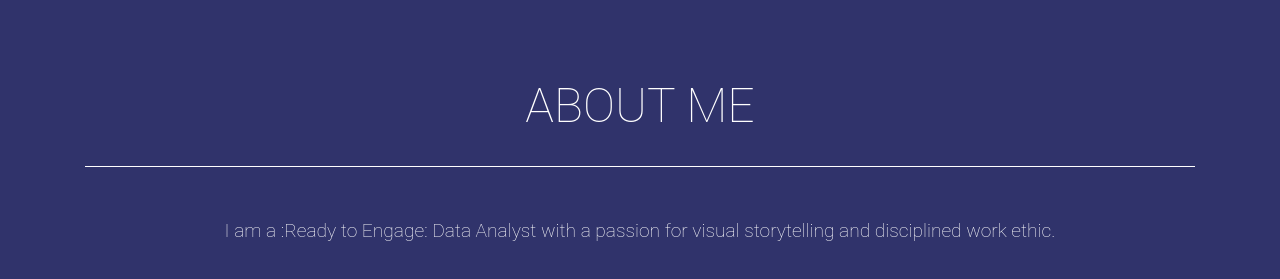
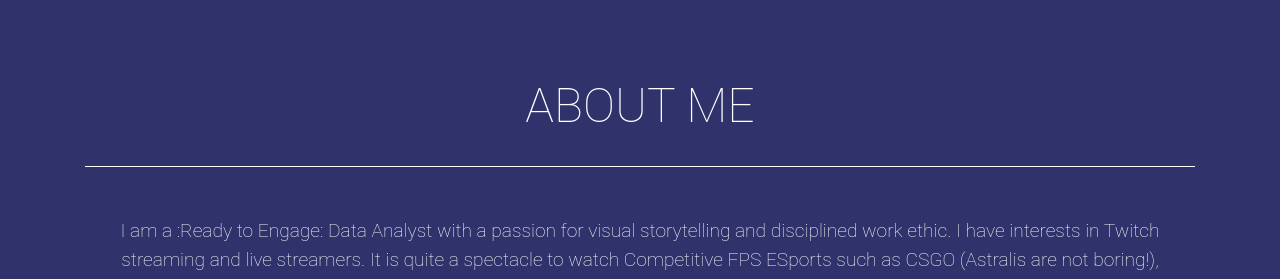
Before and after one commit to SiMewL8/portfolio_sample, a plain HTML site: page index.html in a window 1280 px wide. Shown: the part 2934-3213 px from the top of the page. Drawn offline with nearby package versions, Linux system fonts and the light colour scheme; a web font is replaced by a local one.

Commit message:
updated about me

```diff
--- a/index.html
+++ b/index.html
@@ -229,9 +229,11 @@
         <div class="container">
             <h2 class="text-center text-uppercase text-white">About Me</h2>
             <hr class="star-light mb-5" />
-
             <p class="about-me text-center">
-                I am a :Ready to Engage: Data Analyst with a passion for visual storytelling and disciplined work ethic.
+                I am a :Ready to Engage: Data Analyst with a passion for visual storytelling and disciplined work ethic. I have interests in Twitch streaming and live streamers. It is quite
+                a spectacle to watch Competitive FPS ESports such as CSGO (Astralis are not boring!), Valorant (100T STEEL fan), and Apex Legends (ALGS Watch Party any day). I amuse myself
+                by watching Linus Tech Tips content, as well as expensive PC building rigs which I know I will never be able to afford. I enjoy learning about the evolution of
+                computer hardware specs and the endless cycle of shenanigans scalpers pull. I love listening to Neoclassical Metal and yearn to play Badminton again!
             </p>
         </div>
         <div class="container">
```
